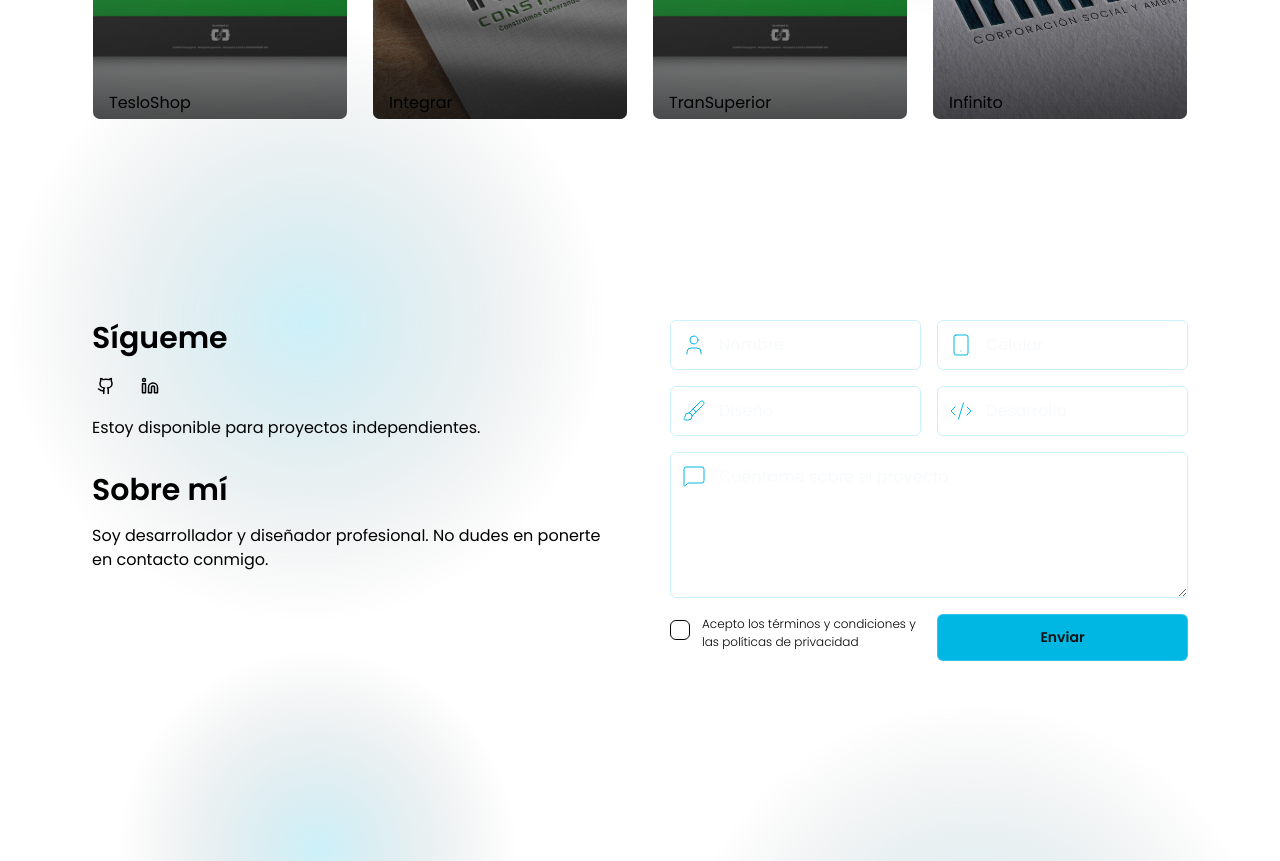
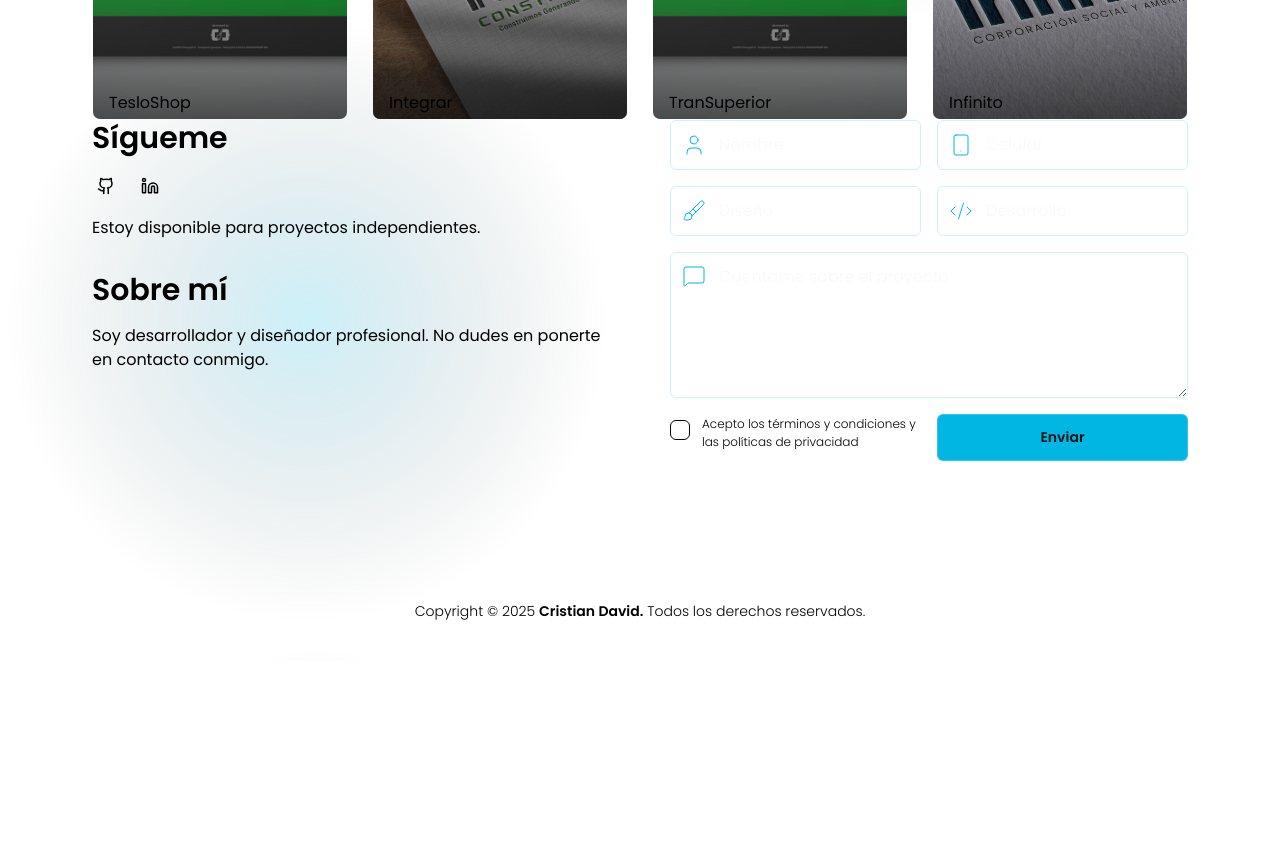
Before and after one commit to crdavip/portfolio, a Next.js app: page / in a window 1280 px wide. Shown: the part 2540-3401 px from the top of the page. After the commit the page ends 3201 px from the top, so only its background shows below. Built offline with nearby package versions, Linux system fonts and the light colour scheme.

Commit message:
Footer is created

```diff
--- a/src/app/globals.css
+++ b/src/app/globals.css
@@ -312,6 +312,10 @@ button {
   .label-message {
     @apply flex items-start relative;
   }
+
+  .footer {
+    @apply flex justify-center items-center py-10 mt-25 text-sm font-light;
+  }
 }
 
 @media all and (max-width: 640px) {
--- a/src/app/layout.tsx
+++ b/src/app/layout.tsx
@@ -1,6 +1,6 @@
 import type { Metadata } from "next";
 import { brandFont } from "@/config";
-import { Header } from "@/components";
+import { Footer, Header } from "@/components";
 import "./globals.css";
 
 export const metadata: Metadata = {
@@ -19,6 +19,7 @@ export default function RootLayout({
       <body className={`${brandFont.className} antialiased`}>
         <Header lang={lang} />
         {children}
+        <Footer />
       </body>
     </html>
   );
--- a/src/components/index.ts
+++ b/src/components/index.ts
@@ -1,5 +1,6 @@
 export * from "./ui/contact/Contact";
 export * from "./ui/flags/Flags";
+export * from "./ui/footer/Footer";
 export * from "./ui/header/Header";
 export * from "./ui/header/HeaderMobile";
 export * from "./ui/header/HeaderPC";
--- a/src/components/ui/contact/Contact.tsx
+++ b/src/components/ui/contact/Contact.tsx
@@ -2,7 +2,7 @@ import { Github, Linkedin, User, Smartphone, Brush, CodeXml, MessageSquare, Chec
 
 export const Contact = () => {
   return (
-    <section className="max-w-6xl mx-auto h-fit grid grid-cols-1 sm:grid-cols-2 gap-15 my-25 sm:my-50 px-7">
+    <section className="max-w-6xl mx-auto h-fit grid grid-cols-1 sm:grid-cols-2 gap-15 px-7">
       <div className="flex flex-col justify-start items-center sm:items-start">
         <h3>Sígueme</h3>
         <div className="flex gap-4 mt-4">
--- /dev/null
+++ b/src/components/ui/footer/Footer.tsx
@@ -0,0 +1,10 @@
+export const Footer = () => {
+  return (
+    <footer className="footer">
+      <p>
+        Copyright © {new Date().getFullYear()} <span className="font-semibold">Cristian David.</span> Todos los derechos
+        reservados.
+      </p>
+    </footer>
+  );
+};
```
